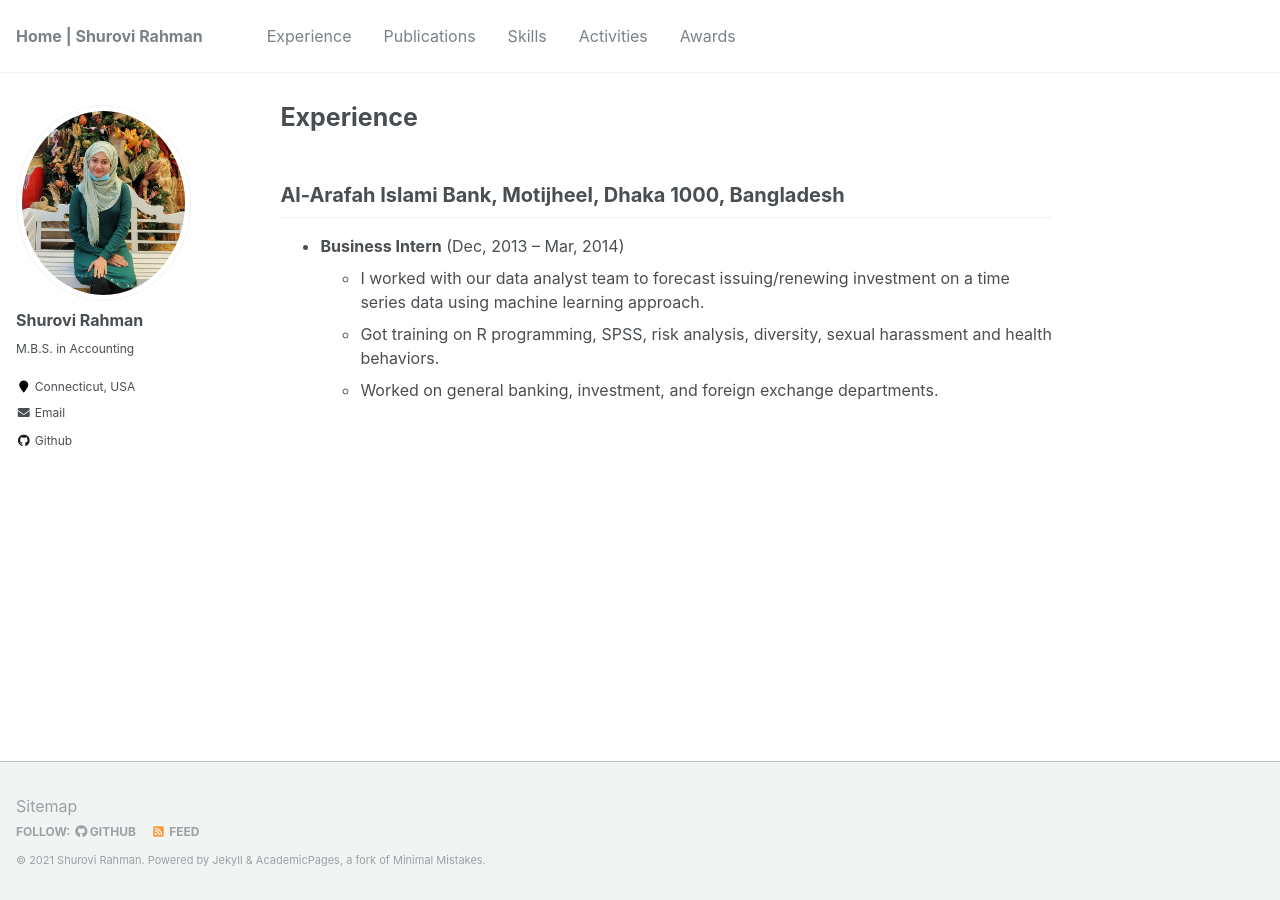
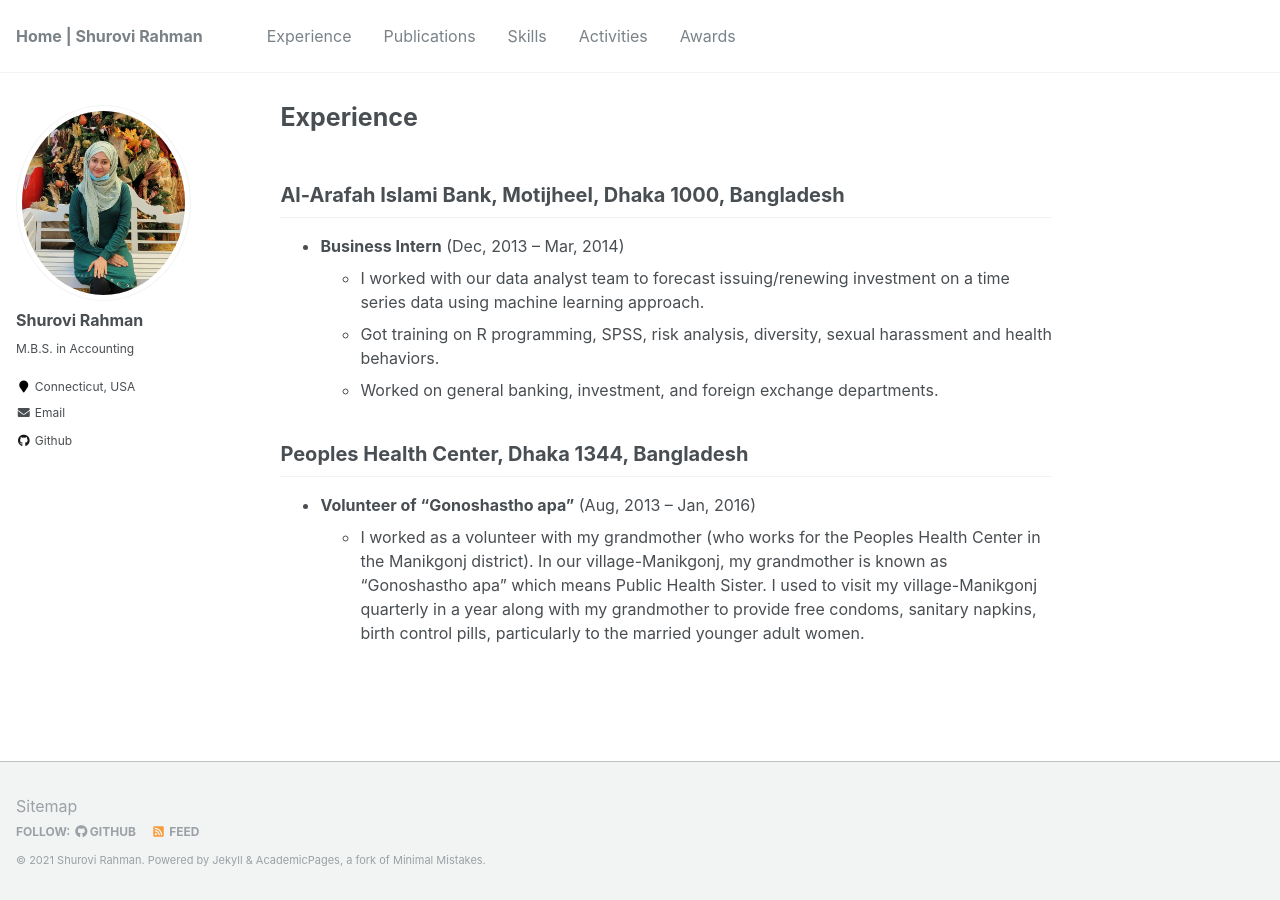
Before and after one commit to shurovirahman/shurovirahman.github.io, a Jekyll site: the page built from _pages/experience.md, in a window 1280 px wide. Built offline with Jekyll 4.4.1, drawn with Linux system fonts in a browser that asks for light colours.

Commit message:
Update experience.md

```diff
--- a/_pages/experience.md
+++ b/_pages/experience.md
@@ -10,3 +10,7 @@ author_profile: true
   + I worked with our data analyst team to forecast issuing/renewing investment on a time series data using machine learning approach.
   + Got training on R programming, SPSS, risk analysis, diversity, sexual harassment and health behaviors.
   + Worked on general banking, investment, and foreign exchange departments.
+
+## Peoples Health Center, Dhaka 1344, Bangladesh
+* **Volunteer of "Gonoshastho apa"** (Aug, 2013 -- Jan, 2016)
+  + I worked as a volunteer with my grandmother (who works for the Peoples Health Center in the Manikgonj district). In our village-Manikgonj, my grandmother is known as "Gonoshastho apa" which means Public Health Sister. I used to visit my village-Manikgonj quarterly in a year along with my grandmother to provide free condoms, sanitary napkins, birth control pills, particularly to the married younger adult women.
```
